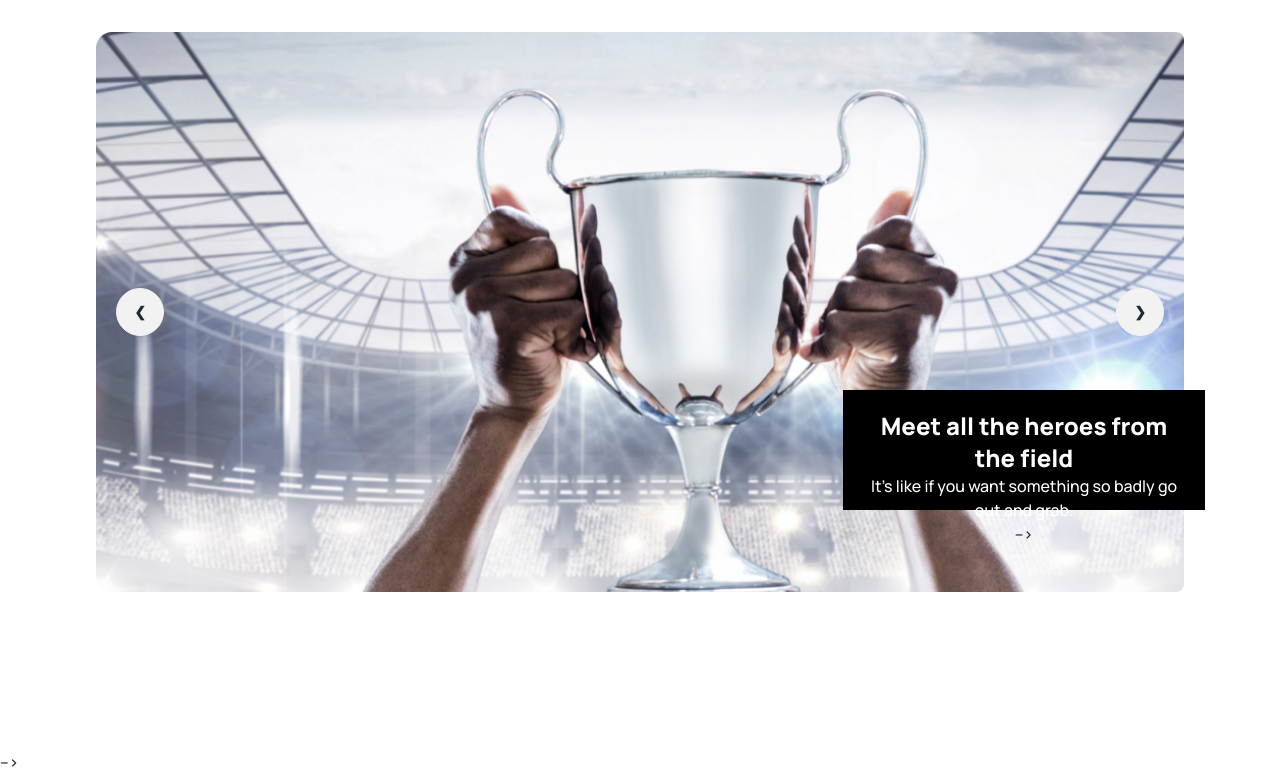
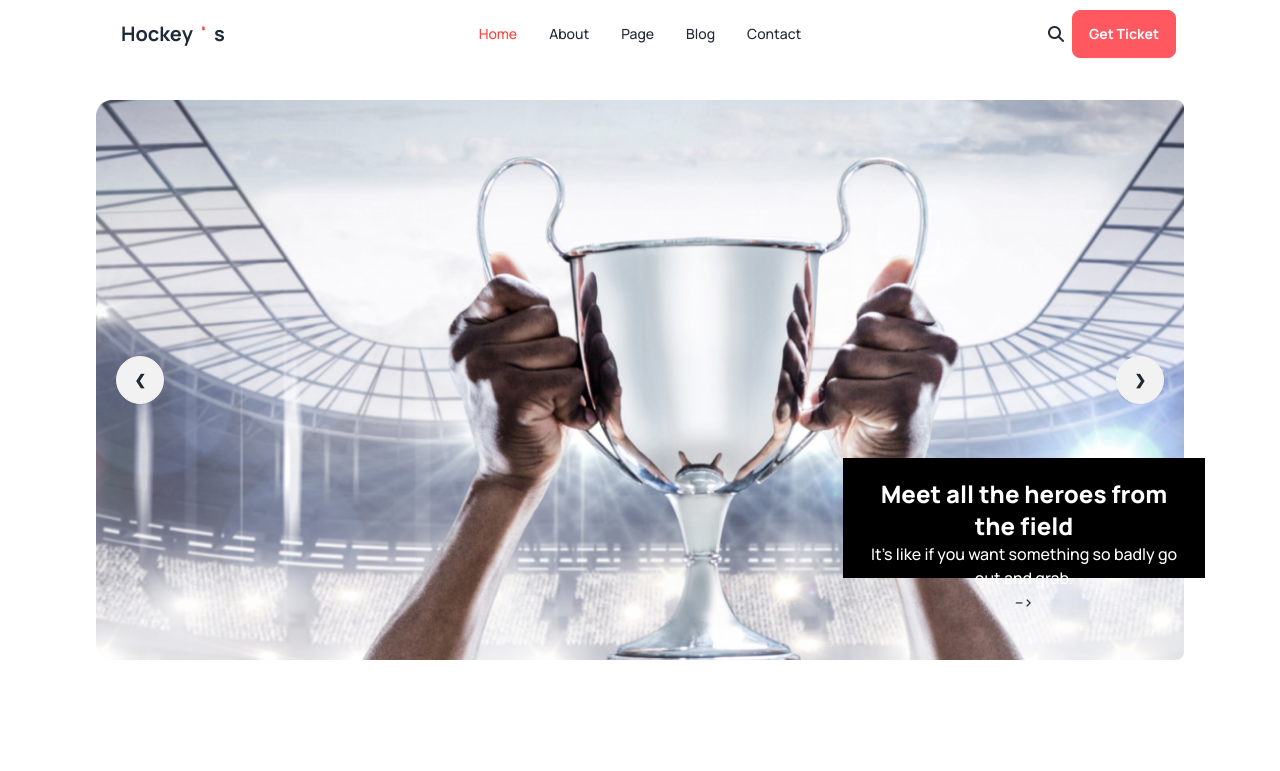
Before and after one commit to JisanEvo/assignment-3, a plain HTML site: page index.html in a window 1280 px wide. Shown: the top 771 px of the page. Drawn offline with nearby package versions, Linux system fonts and the light colour scheme.

Commit message:
added the nav section done

```diff
--- a/index.html
+++ b/index.html
@@ -41,7 +41,55 @@
 
   <header>
 
+  <div class="container mx-auto lg:px-24">
+    <div class="navbar bg-base-100">
+      <div class="navbar-start">
+        <div class="dropdown">
+          <div tabindex="0" role="button" class="btn btn-ghost lg:hidden">
+            <svg xmlns="http://www.w3.org/2000/svg" class="h-5 w-5" fill="none" viewBox="0 0 24 24" stroke="currentColor"><path stroke-linecap="round" stroke-linejoin="round" stroke-width="2" d="M4 6h16M4 12h8m-8 6h16" /></svg>
+          </div>
+          <ul tabindex="0" class="menu menu-sm dropdown-content mt-3 z-[1] p-2 shadow bg-base-100 rounded-box w-52">
+            <li><a class="text-[#FF4240]">Home</a></li>
+            <li>
+              <a>About</a>
+              <li><a>Blog</a></li>
+              <li><a>Contact</a></li>
+            </li>
 
+          </ul>
+        </div>
+        <a class="btn btn-ghost text-xl">Hockey<span class="text-[#FF4240]">'</span>s</a>
+      </div>
+      <div class="navbar-center hidden lg:flex">
+        <ul class="menu menu-horizontal px-1">
+          <li><a class="text-[#FF4240]">Home</a></li>
+          <li>
+
+              <summary>About</summary>
+
+
+          </li>
+
+          <li><a>Page</a></li>
+          <li><a>Blog</a></li>
+          <li><a>Contact</a></li>
+
+        </ul>
+      </div>
+      <div class="navbar-end">
+
+        <div>
+          <i class="px-2 fa-solid fa-magnifying-glass"></i>
+        </div>
+        <div>
+          <a class="btn btn-error text-white">Get Ticket</a>
+
+        </div>
+
+      </div>
+    </div>
+
+  </div>
   </header>
 
   <main>
@@ -487,7 +535,7 @@
     </section>
 
 
-    <footer class="footer text-center  border-2 border-blue-400 mt-8  p-10 bg-black  text-white">
+    <footer class="footer text-center  border-2 border-blue-400 mt-8 px-4  p-10  bg-black  text-white">
       <aside>
         <h3 class="font-extrabold text-3xl">Get In Touch</h3>
         <p class="text-start">When start a business, you know for a fact that
```
